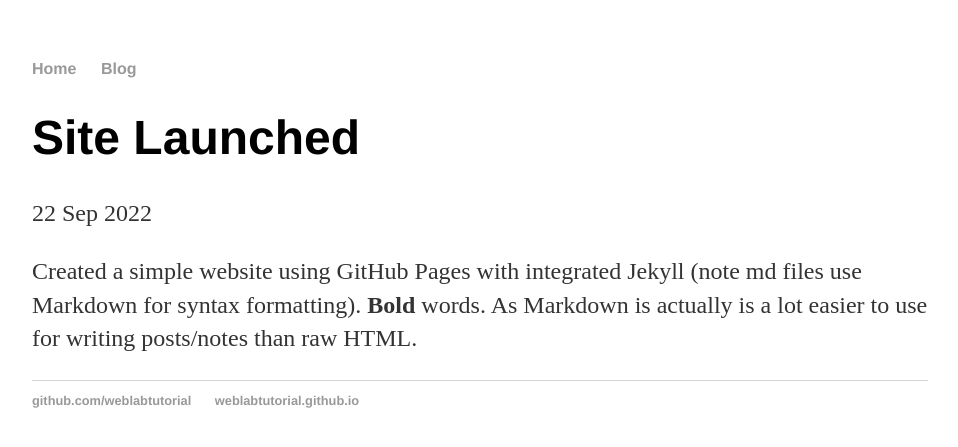
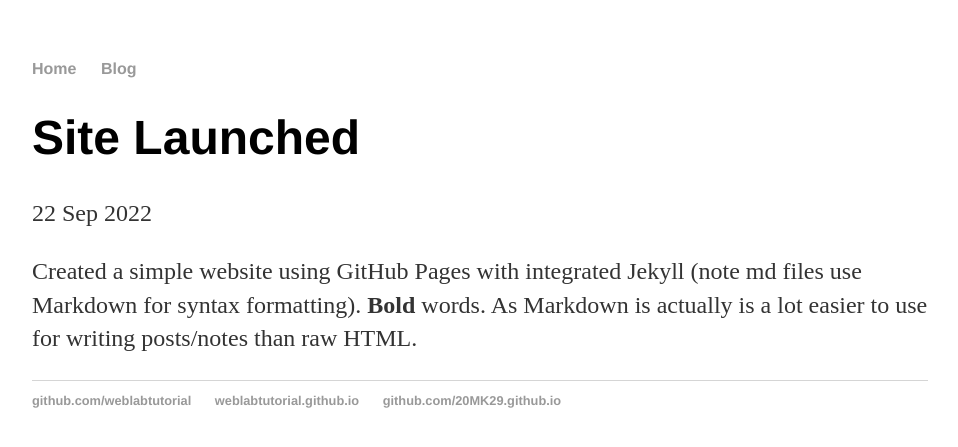
Before and after one commit to 20MK29/20MK29.github.io, a Jekyll site: the page built from _posts/2022-09-22-site-launched.md, in a window 1280 px wide. Shown: the top 447 px of the page, without its empty margins (160-1118 px from the left). Built offline with Jekyll 4.4.1, drawn with Linux system fonts in a browser that asks for light colours.

Commit message:
Update default.html

```diff
--- a/_layouts/default.html
+++ b/_layouts/default.html
@@ -19,6 +19,7 @@
 <ul>
 <li><a href="https://github.com/weblabtutorial">github.com/weblabtutorial</a></li>
 <li><a href="https://weblabtutorial.github.io"> weblabtutorial.github.io </a></li>
+  <li><a href="https://github.com/20MK29.github.io"> github.com/20MK29.github.io</a></li>
 </ul>
 </footer>
 </body>
```
